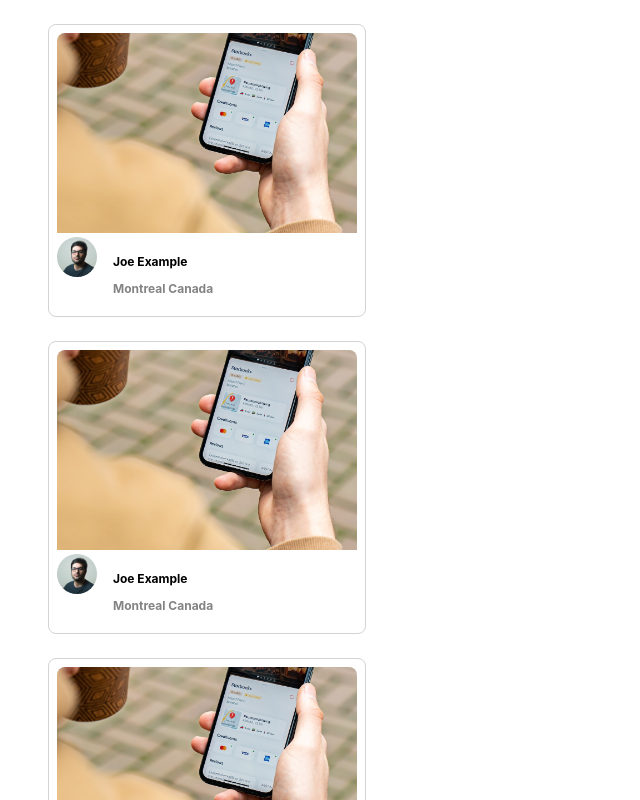
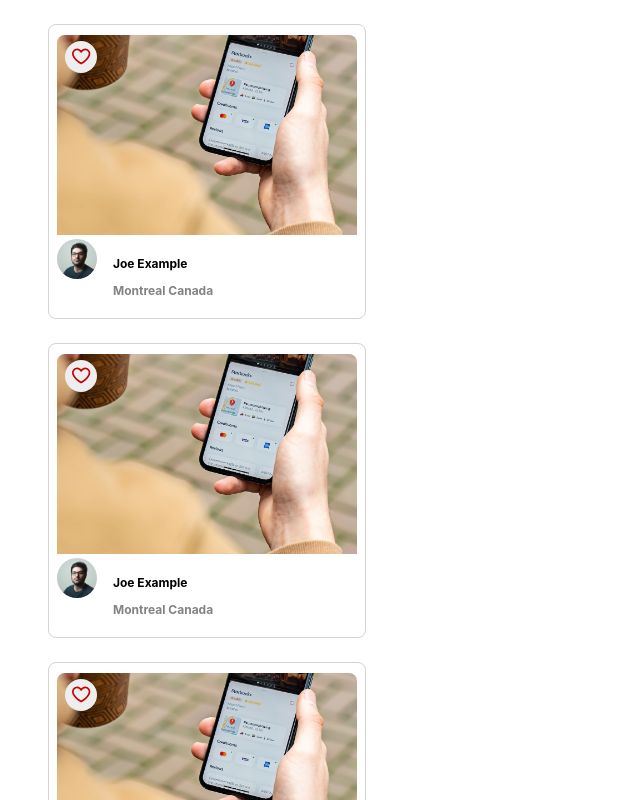
Before and after one commit to RJBaun/photolabs, a React (Create React App) app in the folder frontend/: page / in a window 1280 px wide. Shown: the top 800 px of the page, without its empty margins (0-640 px from the left). Built offline with nearby package versions, Linux system fonts and the light colour scheme; the HTML template or start-up script is replaced by a standard one.

Commit message:
Add like button

```diff
--- a/frontend/src/components/PhotoFavButton.jsx
+++ b/frontend/src/components/PhotoFavButton.jsx
@@ -3,11 +3,22 @@
 import FavIcon from './FavIcon';
 import '../styles/PhotoFavButton.scss';
 
+
 function PhotoFavButton() {
+
+  const [active, setActive] = useState(false)
+
+  const handleClick = () => {
+    if (!active){
+    setActive(true) ;
+    } else {
+      setActive(false);
+    }
+  };
   return (
-    <div className="photo-list__fav-icon">
+    <div className="photo-list__fav-icon" onClick={handleClick}>
       <div className="photo-list__fav-icon-svg">
-        {/* Insert React */}
+        <FavIcon selected={active}/>
       </div>
     </div>
   );
--- a/frontend/src/components/PhotoListItem.jsx
+++ b/frontend/src/components/PhotoListItem.jsx
@@ -1,5 +1,6 @@
 import React, { Fragment } from "react";
 import "../styles/PhotoListItem.scss";
+import PhotoFavButton from "./PhotoFavButton";
 
 const PhotoListItem = (props) => {
   const { id, imageSource, profile, username, location } = props.photo;
@@ -7,6 +8,7 @@
 
   return (
     <article className="photo-list__item" id={id}>
+      <PhotoFavButton />
       <img className="photo-list__image" src={imageSource} />
       <footer className="photo-list__user-details">
         <img className="photo-list__user-profile" src={profile} />
```
